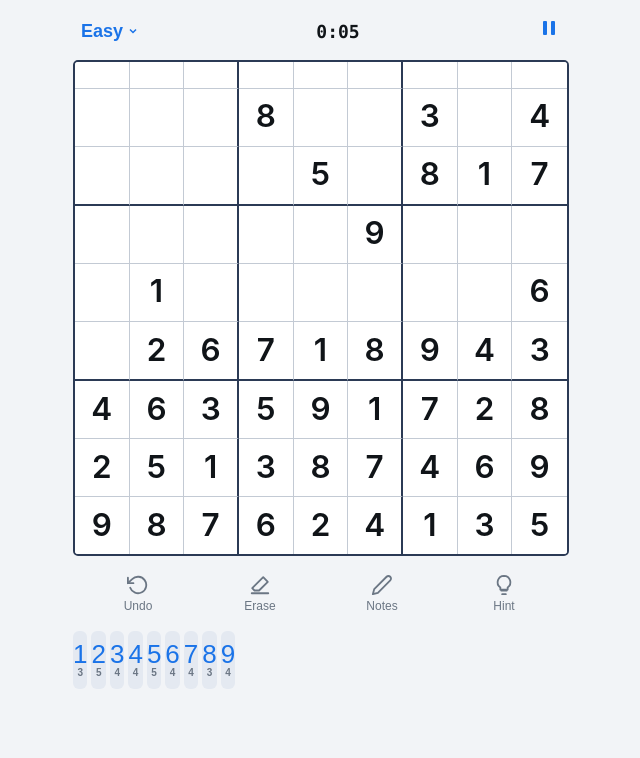
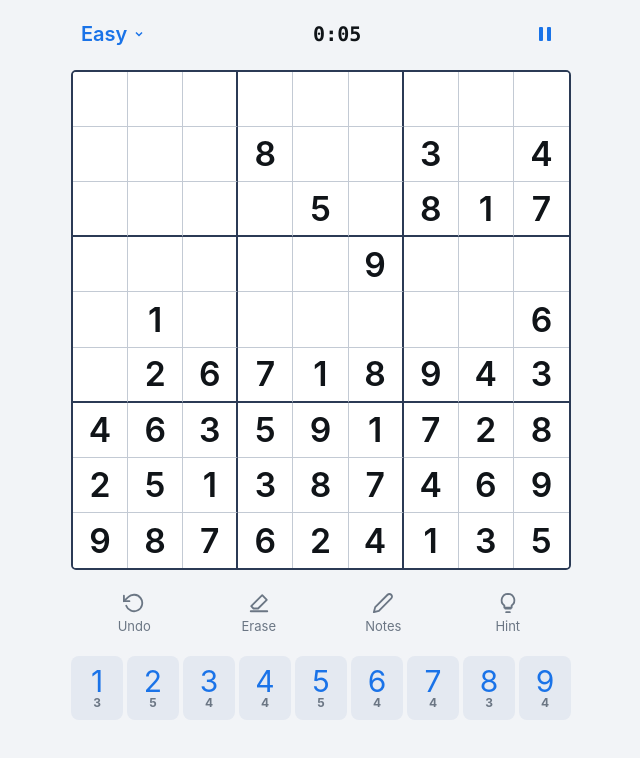
Before and after one commit to bejuwt/sudoku-web, a website built with Vite: page index.html in a window 1280 px wide. Shown: the whole page, without its empty margins (319-959 px from the left). Built offline with nearby package versions, Linux system fonts and the light colour scheme.

Commit message:
Fix uneven grid rows; touch-friendly sizing (44px+ targets, safe areas, full-width layout)

```diff
--- a/index.html
+++ b/index.html
@@ -2,7 +2,7 @@
 <html lang="en">
   <head>
     <meta charset="UTF-8" />
-    <meta name="viewport" content="width=device-width, initial-scale=1.0" />
+    <meta name="viewport" content="width=device-width, initial-scale=1.0, viewport-fit=cover" />
     <title>Sudoku Web</title>
   </head>
   <body>
--- a/src/style.css
+++ b/src/style.css
@@ -11,6 +11,7 @@
   --grid-thin: #c3cad4;
   --grid-thick: #2b3a55;
   --pad-bg: #e4e9f1;
+  --pad-highlight: #d2ddeb;
   --text: #101418;
   --muted: #6b7684;
 }
@@ -23,9 +24,9 @@
     --grid-thin: #38414c;
     --grid-thick: #9aa6b8;
     --pad-bg: #20262e;
+    --pad-highlight: #2b3542;
     --text: #f2f4f7;
     --muted: #9aa4b2;
-    --pad-bg: #20262e;
   }
   body {
     background: #0b0e12;
@@ -45,19 +46,34 @@
   -webkit-tap-highlight-color: transparent;
 }
 
-html,
-body {
-  margin: 0;
+html {
+  -webkit-text-size-adjust: 100%;
   height: 100%;
 }
 
 body {
+  margin: 0;
+  height: 100%;
   background: #f2f4f7;
   color: var(--text);
   font-family: -apple-system, BlinkMacSystemFont, 'Segoe UI', Roboto, Helvetica, Arial, sans-serif;
   display: flex;
   justify-content: center;
   user-select: none;
+  -webkit-user-select: none;
+  touch-action: manipulation;
+  overscroll-behavior: none;
+}
+
+button {
+  touch-action: manipulation;
+  font-family: inherit;
+}
+
+#app {
+  width: 100%;
+  display: flex;
+  justify-content: center;
 }
 
 .app {
@@ -65,8 +81,9 @@ body {
   max-width: 520px;
   display: flex;
   flex-direction: column;
-  gap: 12px;
-  padding: 10px 12px 18px;
+  gap: 14px;
+  padding: calc(8px + env(safe-area-inset-top)) calc(10px + env(safe-area-inset-right))
+    calc(14px + env(safe-area-inset-bottom)) calc(10px + env(safe-area-inset-left));
   min-height: 100vh;
   min-height: 100dvh;
 }
@@ -82,30 +99,35 @@ body {
 .difficulty-btn {
   display: flex;
   align-items: center;
-  gap: 4px;
+  gap: 6px;
   background: none;
   border: none;
   color: var(--accent);
-  font-size: 18px;
+  font-size: 20px;
   font-weight: 600;
   cursor: pointer;
-  padding: 6px 4px;
+  min-height: 44px;
+  padding: 6px 6px;
 }
 
 .timer {
   font-variant-numeric: tabular-nums;
-  font-size: 18px;
+  font-size: 20px;
   font-weight: 600;
   font-family: ui-monospace, SFMono-Regular, Menlo, monospace;
 }
 
 .icon-btn {
+  display: flex;
+  align-items: center;
+  justify-content: center;
   background: none;
   border: none;
   color: var(--accent);
-  font-size: 22px;
   cursor: pointer;
-  padding: 2px 4px;
+  min-width: 44px;
+  min-height: 44px;
+  padding: 6px;
 }
 .icon-btn:disabled {
   opacity: 0.3;
@@ -133,10 +155,11 @@ body {
   align-items: center;
   justify-content: space-between;
   gap: 10px;
-  padding: 10px 12px;
+  padding: 12px 14px;
+  min-height: 48px;
   border-radius: 8px;
   cursor: pointer;
-  font-size: 15px;
+  font-size: 16px;
 }
 .menu-item:hover {
   background: rgba(127, 127, 127, 0.16);
@@ -162,6 +185,8 @@ body {
 .grid {
   display: grid;
   grid-template-columns: repeat(9, 1fr);
+  grid-template-rows: repeat(9, 1fr);
+  grid-auto-rows: 1fr;
   aspect-ratio: 1 / 1;
   width: 100%;
   max-width: 100%;
@@ -175,10 +200,13 @@ body {
   display: flex;
   align-items: center;
   justify-content: center;
+  min-width: 0;
+  min-height: 0;
   background: #fff;
   border-right: 1px solid var(--grid-thin);
   border-bottom: 1px solid var(--grid-thin);
   cursor: pointer;
+  touch-action: manipulation;
 }
 .cell.last-col {
   border-right: none;
@@ -202,7 +230,7 @@ body {
   background: var(--selected);
 }
 .cell .value {
-  font-size: 6.4cqw;
+  font-size: 6.8cqw;
   line-height: 1;
   color: var(--accent);
 }
@@ -225,7 +253,7 @@ body {
   display: flex;
   align-items: center;
   justify-content: center;
-  font-size: 2.3cqw;
+  font-size: 2.5cqw;
   color: var(--accent);
   opacity: 0.9;
 }
@@ -234,24 +262,34 @@ body {
 .controls {
   display: flex;
   justify-content: space-around;
-  align-items: center;
+  align-items: stretch;
+  gap: 6px;
   padding: 2px 4px;
 }
 .control {
   display: flex;
   flex-direction: column;
   align-items: center;
-  gap: 3px;
+  justify-content: center;
+  gap: 4px;
   background: none;
   border: none;
   color: var(--muted);
-  font-size: 12px;
+  font-size: 13px;
   cursor: pointer;
   flex: 1;
-  padding: 4px;
+  min-height: 52px;
+  padding: 6px 4px;
+  border-radius: 10px;
+}
+.control:active {
+  background: rgba(127, 127, 127, 0.14);
 }
 .control .glyph {
-  font-size: 21px;
+  display: flex;
+  align-items: center;
+  justify-content: center;
+  font-size: 24px;
   line-height: 1;
 }
 .control.active {
@@ -273,18 +311,21 @@ body {
   flex-direction: column;
   align-items: center;
   justify-content: center;
-  height: 58px;
+  height: 64px;
   background: var(--pad-bg);
   border: none;
-  border-radius: 6px;
+  border-radius: 8px;
   cursor: pointer;
   color: var(--accent);
-  font-size: 26px;
+  font-size: 30px;
   line-height: 1.05;
   padding: 0;
 }
+.num:active {
+  background: var(--pad-highlight, rgba(127, 127, 127, 0.2));
+}
 .num .count {
-  font-size: 10px;
+  font-size: 12px;
   font-weight: 700;
   color: var(--muted);
 }
@@ -349,14 +390,18 @@ body {
   display: block;
   width: 100%;
   margin-top: 12px;
-  padding: 13px;
+  padding: 15px;
+  min-height: 52px;
   border-radius: 999px;
   border: none;
   background: var(--accent);
   color: #fff;
-  font-size: 16px;
+  font-size: 17px;
   font-weight: 600;
   cursor: pointer;
+}
+.pill-btn:active {
+  filter: brightness(0.92);
 }
 
 /* Stats */
--- a/src/ui/App.ts
+++ b/src/ui/App.ts
@@ -47,7 +47,7 @@ export class App {
     this.statsCard = this.el('#statsCard');
 
     this.el('#gridHost').appendChild(this.buildGrid());
-    this.el('#numpad').appendChild(this.buildNumpad());
+    this.buildNumpad(this.el('#numpad'));
 
     this.wireEvents();
     this.game.startTimer();
@@ -121,18 +121,15 @@ export class App {
     return grid;
   }
 
-  private buildNumpad(): HTMLElement {
-    const pad = document.createElement('div');
-    pad.className = 'numpad';
+  private buildNumpad(host: HTMLElement): void {
     for (let n = 1; n <= 9; n++) {
       const btn = document.createElement('button');
       btn.className = 'num';
       btn.innerHTML = `<span>${n}</span><span class="count"></span>`;
       btn.addEventListener('click', () => this.onNumber(n));
       this.numEls.push(btn);
-      pad.appendChild(btn);
+      host.appendChild(btn);
     }
-    return pad;
   }
 
   private wireEvents(): void {
```
